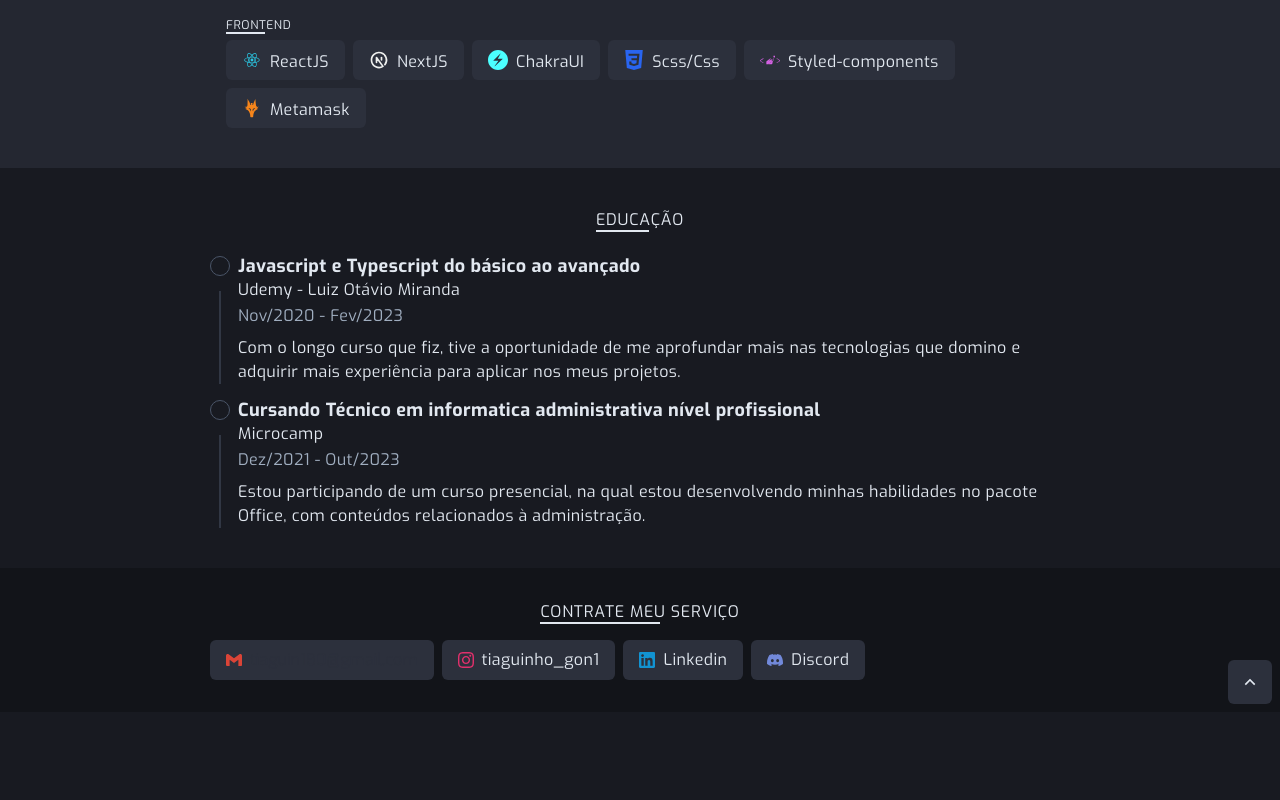
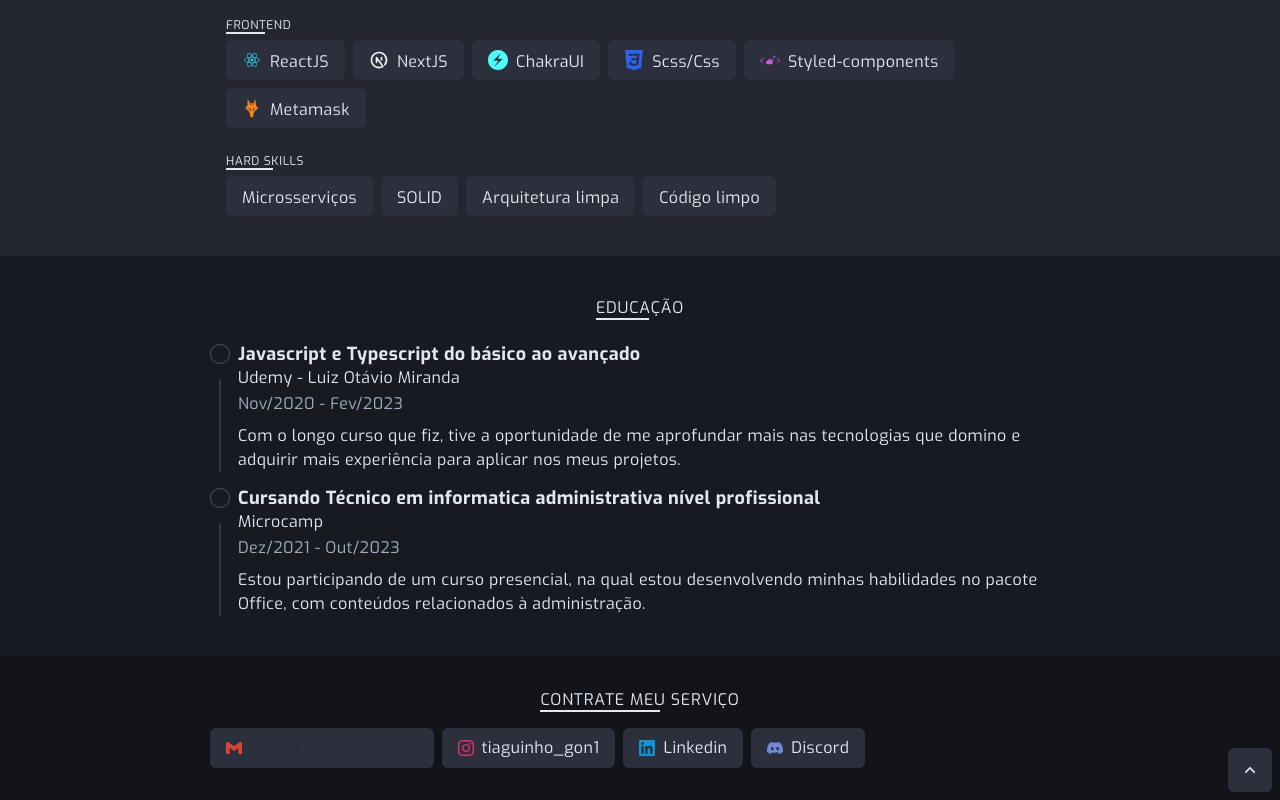
Before and after one commit to Tiaguin061/me-porfolio, a Next.js app: page / in a window 1280 px wide. Shown: the part 1932-2732 px from the top of the page. Before the commit the page ends 2644 px from the top, so only its background shows below. Built offline with nearby package versions, Linux system fonts and the light colour scheme.

Commit message:
feat: Added hard skills

```diff
--- /dev/null
+++ b/src/modules/Home/components/SkillsSection/HardSkills.tsx
@@ -0,0 +1,22 @@
+import { Box, Flex } from "@chakra-ui/react";
+
+import { SectionTitle } from "@/components/SectionTitle";
+
+import { Skill } from "@/components/Skill";
+
+export function HardSkills() {
+  return (
+    <Flex flexDirection="column" alignItems="flex-start">
+      <SectionTitle as="span" fontSize={["xs"]} mb={1.5}>
+        Hard Skills
+      </SectionTitle>
+
+      <Box display="flex" flexWrap="wrap" gap={2}>
+        <Skill title="Microsserviços" />
+        <Skill title="SOLID" />
+        <Skill title="Arquitetura limpa" />
+        <Skill title="Código limpo" />
+      </Box>
+    </Flex>
+  );
+}
--- a/src/modules/Home/components/SkillsSection/index.tsx
+++ b/src/modules/Home/components/SkillsSection/index.tsx
@@ -3,6 +3,7 @@ import { Box, ScaleFade, useDisclosure } from "@chakra-ui/react";
 import { SectionTitle } from "@/components/SectionTitle";
 import { BackendSkills } from "./BackendSkills";
 import { FrontendSkills } from "./FrontendSkills";
+import { HardSkills } from "./HardSkills";
 
 export function SkillsSection() {
   const { isOpen, onOpen, onClose } = useDisclosure();
@@ -36,6 +37,7 @@ export function SkillsSection() {
             >
               <BackendSkills />
               <FrontendSkills />
+              <HardSkills />
             </Box>
           </Box>
         </Box>
```
